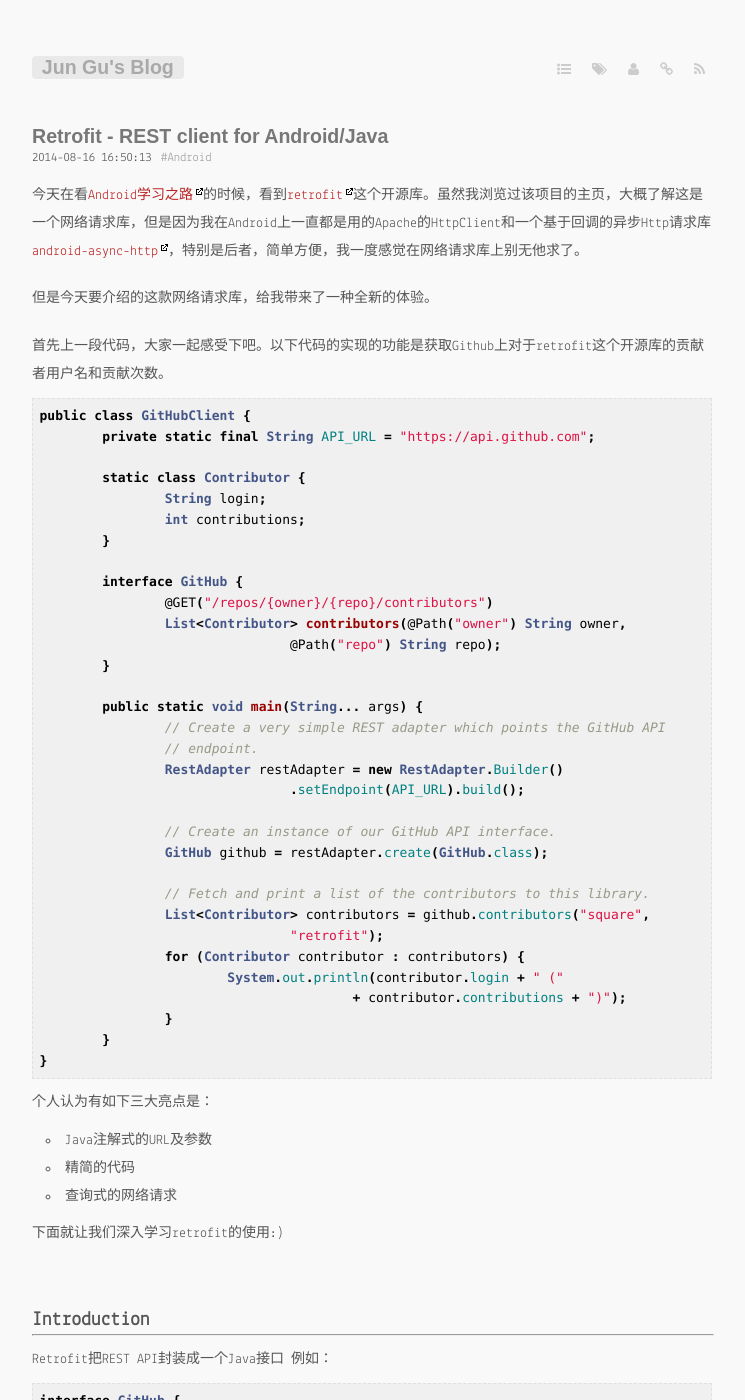
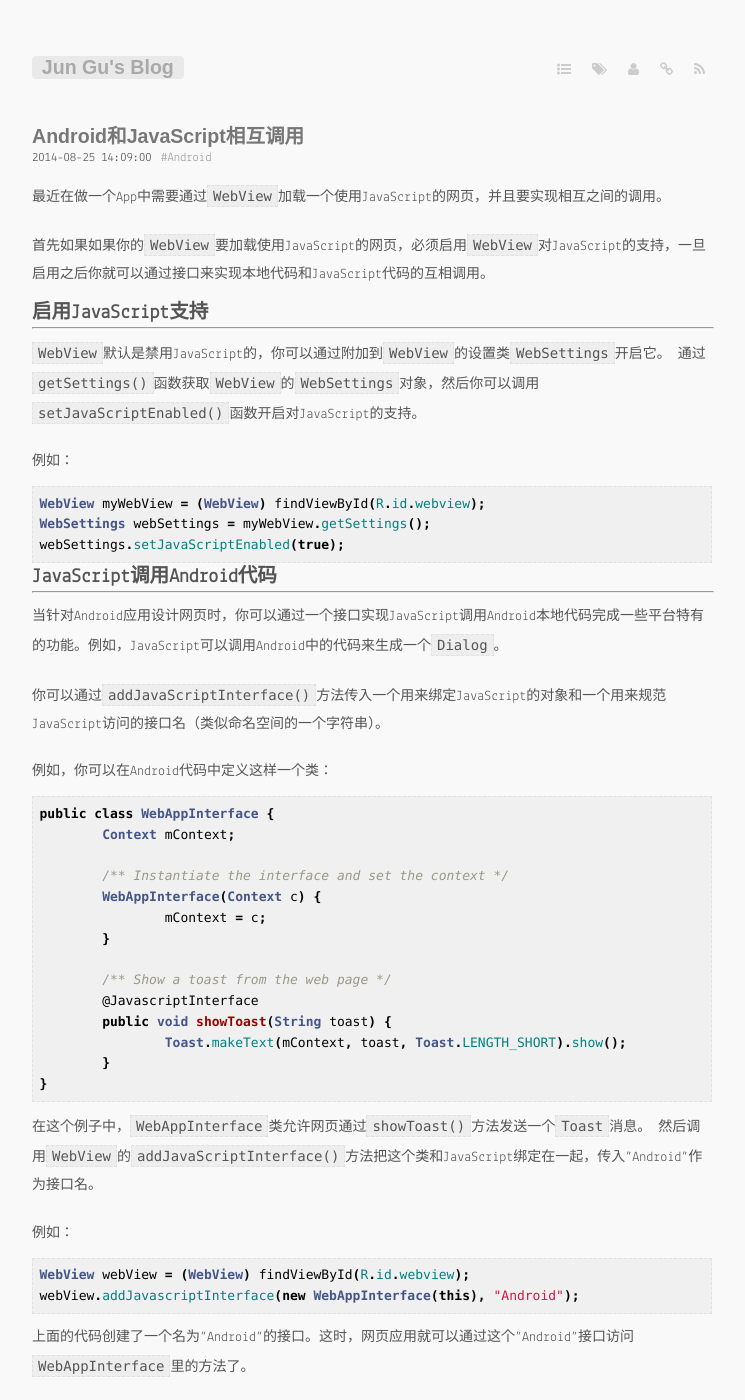
Before and after one commit to 2dxgujun/2dxgujun.github.com, a Jekyll site: the page built from index.md, in a window 1280 px wide and 1400 px high. Shown: the whole window, without its empty margins (268-1013 px from the left). Built offline with Jekyll 4.4.1, drawn with Linux system fonts in a browser that asks for light colours; some web fonts are replaced; Markdown is read by kramdown in place of the engine named in the settings; some of the changed text lies outside the part shown.

Commit message:
New post

```diff
--- /dev/null
+++ b/_posts/2014-08-25-Using-JavaScript-in-WebView.md
@@ -0,0 +1,106 @@
+---
+title: Android和JavaScript相互调用
+layout: post
+guid: 2014082501
+date: 2014-08-25 14:09:00
+description: JavaScript和Android互相调用的教程
+tags:
+  - Android
+---
+
+最近在做一个App中需要通过`WebView`加载一个使用JavaScript的网页，并且要实现相互之间的调用。
+
+首先如果如果你的`WebView`要加载使用JavaScript的网页，必须启用`WebView`对JavaScript的支持，一旦启用之后你就可以通过接口来实现本地代码和JavaScript代码的互相调用。
+
+#启用JavaScript支持
+---
+`WebView`默认是禁用JavaScript的，你可以通过附加到`WebView`的设置类`WebSettings`开启它。
+通过`getSettings()`函数获取`WebView`的`WebSettings`对象，然后你可以调用`setJavaScriptEnabled()`函数开启对JavaScript的支持。
+
+例如：
+{% highlight java %}
+WebView myWebView = (WebView) findViewById(R.id.webview);
+WebSettings webSettings = myWebView.getSettings();
+webSettings.setJavaScriptEnabled(true);
+{% endhighlight %}
+
+#JavaScript调用Android代码
+---
+当针对Android应用设计网页时，你可以通过一个接口实现JavaScript调用Android本地代码完成一些平台特有的功能。例如，JavaScript可以调用Android中的代码来生成一个`Dialog`。
+
+你可以通过`addJavaScriptInterface()`方法传入一个用来绑定JavaScript的对象和一个用来规范JavaScript访问的接口名（类似命名空间的一个字符串）。
+
+例如，你可以在Android代码中定义这样一个类：
+{% highlight java %}
+public class WebAppInterface {
+	Context mContext;
+
+	/** Instantiate the interface and set the context */
+	WebAppInterface(Context c) {
+		mContext = c;
+	}
+
+	/** Show a toast from the web page */
+	@JavascriptInterface
+	public void showToast(String toast) {
+		Toast.makeText(mContext, toast, Toast.LENGTH_SHORT).show();
+	}
+}
+{% endhighlight %}
+
+在这个例子中，`WebAppInterface`类允许网页通过`showToast()`方法发送一个`Toast`消息。
+然后调用`WebView`的`addJavaScriptInterface()`方法把这个类和JavaScript绑定在一起，传入"Android"作为接口名。
+
+例如：
+{% highlight java %}
+WebView webView = (WebView) findViewById(R.id.webview);
+webView.addJavascriptInterface(new WebAppInterface(this), "Android");
+{% endhighlight %}
+
+上面的代码创建了一个名为"Android"的接口。这时，网页应用就可以通过这个"Android"接口访问`WebAppInterface`里的方法了。
+
+例如，下面有段HTML和JavaScript的代码，当用户点击按钮，通过调用绑定的接口里的方法来创建一条Toast消息。
+{% highlight html %}
+<input type="button" value="Say hello" onClick="showAndroidToast('Hello Android!')" />
+
+<script type="text/javascript">
+    function showAndroidToast(toast) {
+        Android.showToast(toast);
+    }
+</script>
+{% endhighlight %}
+
+这里不需要手动初始化"Android"接口，`WebView`会自动完成初始化工作。所以，点击按钮时，`showAndroidToast()`方法使用"Android"接口调用了`WebAppInterface.showToast()`方法。
+
+__注意__：和JavaScript绑定的对象，运行在其他线程中而不是运行在构造它的线程（访问Android UI时需特别注意）。
+
+__警告__：如果你的`targetSdkVersion`设置成17或者更高，必须为所有你希望对JavaScript有效的方法添加一个`@JavascriptInterface`注解（必须都是`public`方法）。如果你没有提供这个注解，那么在Android4.2或更高系统版本上，JavaScript就无法访问这些方法。
+
+__PS__：在项目中我`targetSdkVersion`设成了19，`@JavascriptInterface`注解由Eclipse自动添加在调用`addJavaScriptInterface()`方法的成员函数上并没有为每一个接口中的方法都添加这个注解，测试时，我的Android4.0.4和朋友的一台Android4.4表现都正常；交付客户时，两台Android4.4出现接口内所有方法都失效的情况，我把`targetSdkVersion`降到了15并且去掉了那个注解，问题就解决了。
+
+#Android调用JavaScript代码
+---
+不仅仅JavaScript可以调用Android本地的代码，`WebView`也提供了在Android本地调用JavaScript方法的功能。
+
+例如，下面有段HTML和JavaScript的代码，调用他会在网页中插入一行文字。
+{% highlight html %}
+<script type="text/javascript">
+    function show(content){
+        document.getElementById("content").innerHTML=
+            "这是我的JavaScript调用，这是：" + content;
+    }
+</script>
+{% endhighlight %}
+
+在Android本地调用JavaScript的方法非常简单，只需要一行代码，如下：
+{% highlight html %}
+WebView.loadUrl("javascript:show('Android传过来的数据')");
+{% endhighlight %}
+
+<br/>
+参考：
+
+1. [Building Web Apps in WebView](https://developer.android.com/guide/webapps/webview.html#UsingJavaScript)
+2. [wangkuifeng0118的Android与JavaScript相互调用 ](http://blog.csdn.net/wangkuifeng0118/article/details/7032247)
+
+本文出自[2dxgujun](http://github.com/2dxgujun)，转载时请注明出处及相应链接。
```
Also changed, not shown: my-progress.md (+2 -1 lines), _posts/2014-08-16-Retrofit.md (renamed from _posts/2014-08-16-Retrofit-Introduction-and-API-doc.md).
